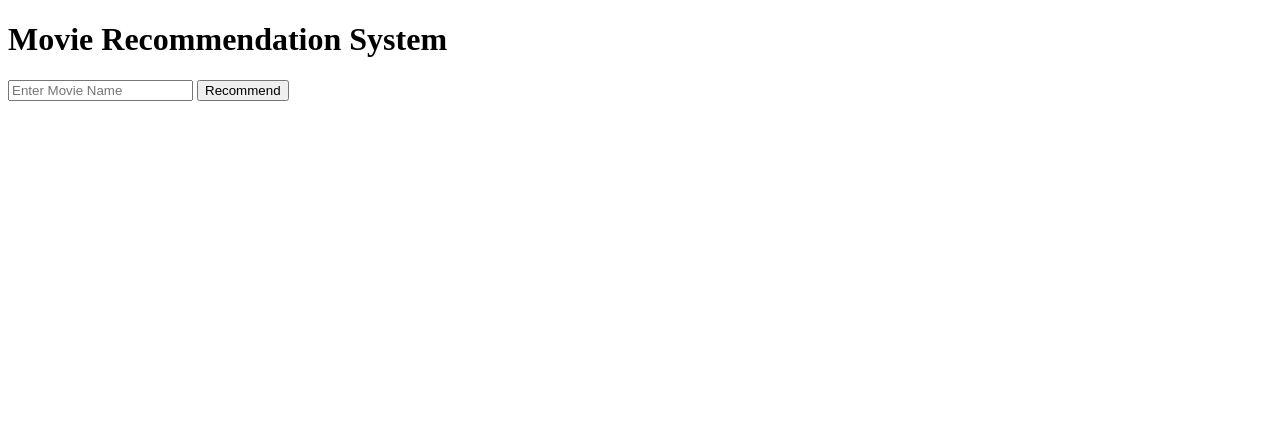
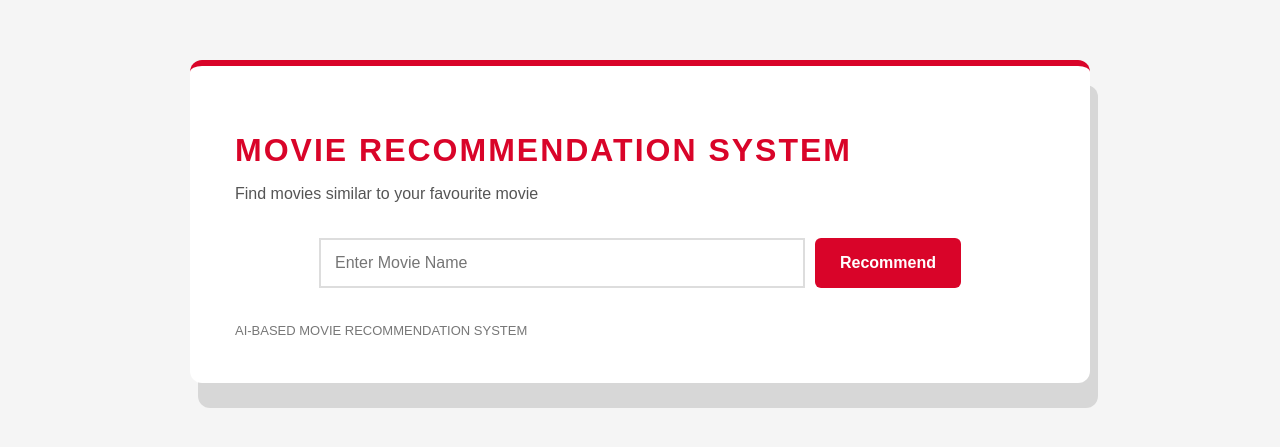
Before and after one commit to v-gopinath-ai/Movie-Recommendation-System, a Flask app: page / in a window 1280 px wide. Shown: the top 447 px of the page. Run offline with Flask 3, Linux system fonts and the light colour scheme; parts of the project's set-up code (start-up, migrations or seed data) failed here and were passed over.

Commit message:
Added red and white UI styling

```diff
--- a/static/style.css
+++ b/static/style.css
@@ -0,0 +1,103 @@
+*{
+    box-sizing: border-box;
+}
+
+body {
+    margin:0;
+    font-family: Arial, sans-serif;
+    background:#f5f5f5;
+    color: #222;
+
+}
+
+.container {
+    width: 90%;
+    max-width: 900px;
+    margin: 60px auto;
+    background: white;
+    padding: 45px;
+    border-top: 6px solid #d90429;
+    border-radius: 12px;
+    box-shadow: 8px 25px rgba(0,0,0,0.12);
+}
+
+h1{
+    color: #d90429;
+    text-transform:uppercase;
+    letter-spacing: 2px;
+    margin-bottom: 10px;
+
+}
+
+.subtitle {
+    color:#555;
+    margin-bottom: 35px;
+
+}
+
+form{
+    display: flex;
+    justify-content: center;
+    gap: 10px;
+    margin-bottom: 35px;
+}
+
+input{
+    width: 60%;
+    padding: 14px;
+    border: 2px solid #ddd;
+    font-size: 16px;
+    outline:none;
+}
+
+input:focus{
+    border-color: #d90429;
+}
+
+button{
+    padding: 14px 25px;
+    background: #d90429;
+    color: white;
+    border: none;
+    border-radius: 6px;
+    font-size: 16px;
+    font-weight: bold;
+    cursor: pointer;
+}
+
+button:hover {
+    background: #a90321;
+}
+
+h2{
+    color: #d90429;
+    border-bottom: 2px solid #d90429;
+    padding-bottom: 10px;
+}
+
+ul{
+    list-style: none;
+    padding: 0;
+}
+
+li{
+    background: #fafafa;
+    border-left: 5px solid #d90429;
+    margin: 10px 0;
+    padding: 15px;
+    text-align: left;
+    font-weight:bold;
+    transition:0.2s;
+}
+
+li:hover{
+    background:#eeeeee;
+    transform: translateX(5px);
+
+}
+
+.footer{
+    margin-top: 35px;
+    color: #777;
+    font-size: 13px;
+}
--- a/templates/index.html
+++ b/templates/index.html
@@ -2,10 +2,16 @@
 <html>
 <head>
     <title>Movie Recommendation System </title>
+    <link rel="stylesheet"
+    href="{{url_for('static',filename='style.css')}}">
 </head>
 
 <body>
+    <div class="container">
     <h1>Movie Recommendation System</h1>
+    <p class="subtitle">
+        Find movies similar to your favourite movie
+    </p>
     <form method="POST">
         <input
         type = "text"
@@ -16,7 +22,7 @@
         </button>
         </form>
         {% if movie_name %}
-         <h3>Recommendations For {{movie_name}}</h3>
+         <h2> Recommendations For {{movie_name}} </h3>
          {% if recommendations %}
          <ul>
             {% for movie in recommendations %}
@@ -28,6 +34,10 @@
 
         {% endif %}
 
-    {% endif %}
+
+        {% endif %}
+        <div class = "footer">
+            AI-BASED MOVIE RECOMMENDATION SYSTEM
+        </div>
 </body>
 </html>
```
